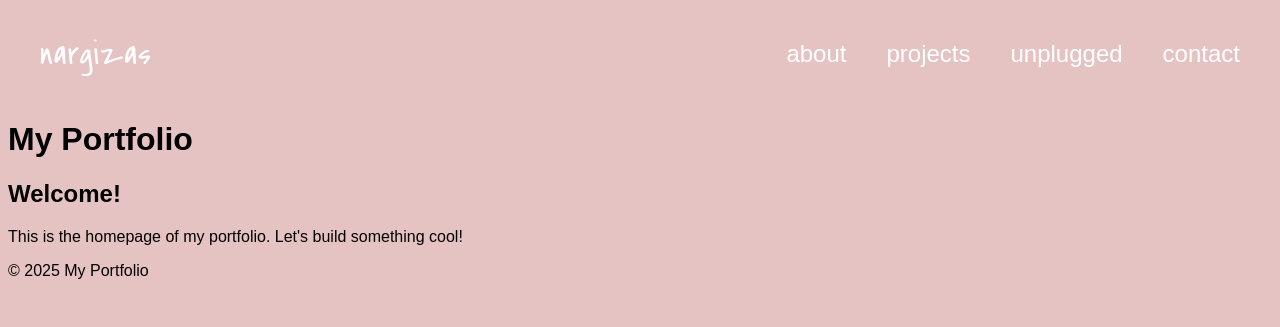
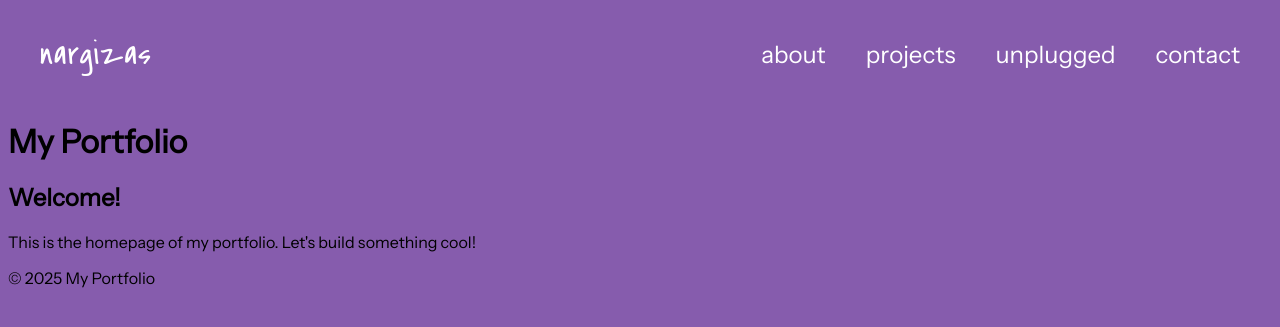
Before and after one commit to nargizas/nargizas.github.io, a Jekyll site: the page built from index.html, in a window 1280 px wide. Shown: the top 327 px of the page. Built offline with Jekyll 4.4.1, drawn with Linux system fonts in a browser that asks for light colours.

Commit message:
change background color

```diff
--- a/_sass/_main.scss
+++ b/_sass/_main.scss
@@ -1,4 +1,4 @@
 body {
-    background-color: #e6c3c3;
-    font-family: sans-serif;
+    background-color: #865CAD;
+    font-family: 'Instrument Sans';
 }
```
